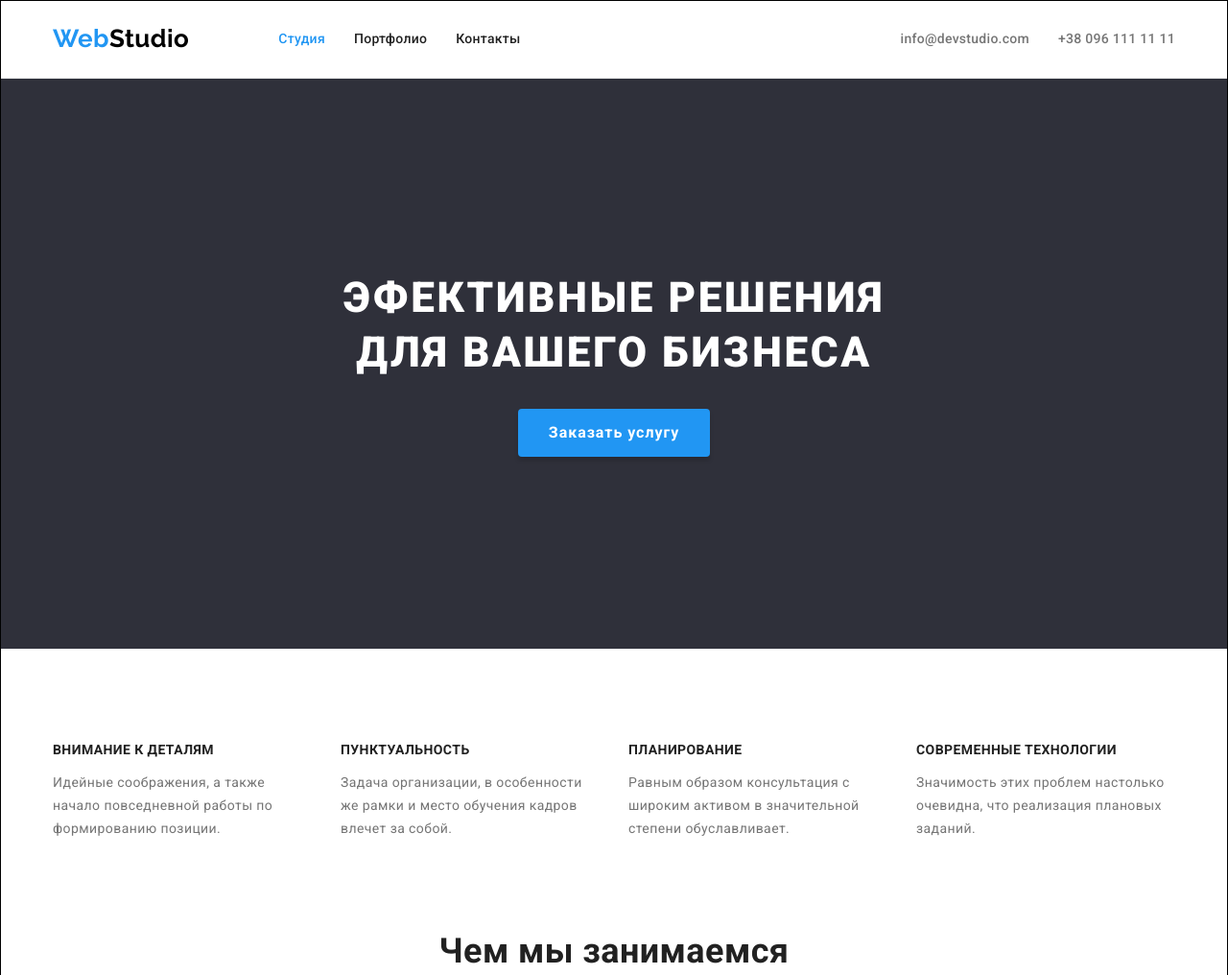
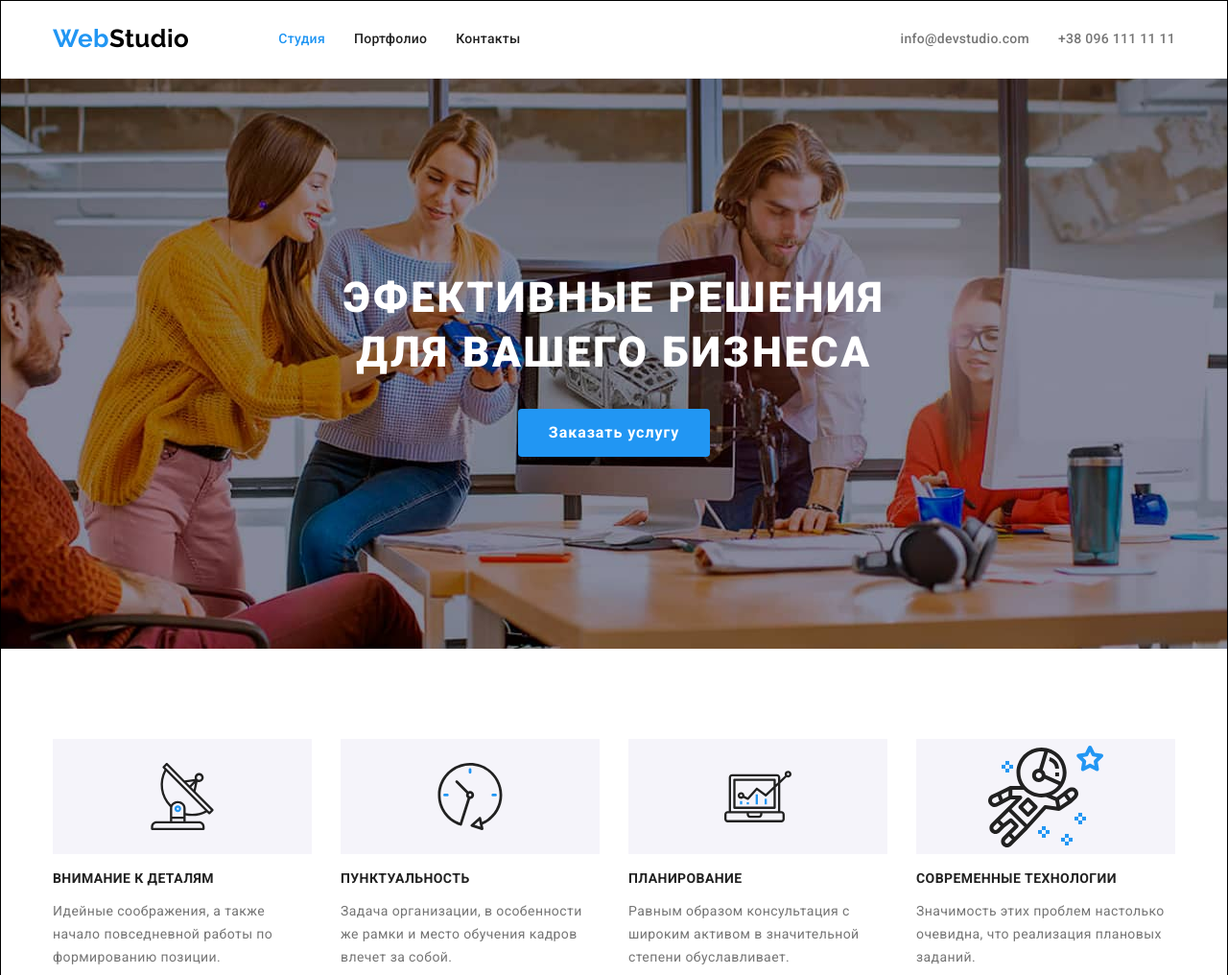
Before and after one commit to OlehKosminin/goit-markup-hw-04, a plain HTML site: page index.html in a window 1280 px wide. Shown: the top 1016 px of the page at 96% size. Drawn offline with nearby package versions, Linux system fonts and the light colour scheme.

Commit message:
add some svg

```diff
--- a/index.html
+++ b/index.html
@@ -49,21 +49,21 @@
         <!-- Особености -->
         <section class="section section-style padding-none" >
             <div class="container">
-                <h2 class="features hidden"></h2>
+                <h2 class="features hidden ">особенности</h2>
                 <ul class="trait">
-                    <li class="item item-size">
+                    <li class="item item-size icon-one">
                         <h3 class="title"> ВНИМАНИЕ К ДЕТАЛЯМ </h3>
                         <p>Идейные соображения, а также начало повседневной работы по формированию позиции.</p>
                     </li>
-                    <li class="item item-size">
+                    <li class="item item-size icon-clock">
                         <h3 class="title">ПУНКТУАЛЬНОСТЬ</h3>
                         <p>Задача организации, в особенности же рамки и место обучения кадров влечет за собой.</p>
                     </li>
-                    <li class="item item-size">
+                    <li class="item item-size icon-diagrama">
                         <h3 class="title"> ПЛАНИРОВАНИЕ</h3>
                         <p>Равным образом консультация с широким активом в значительной степени обуславливает.</p>
                     </li>
-                    <li class="item item-size">
+                    <li class="item item-size icon-astronaut">
                         <h3 class="title">СОВРЕМЕННЫЕ ТЕХНОЛОГИИ</h3>
                         <p>Значимость этих проблем настолько очевидна, что реализация плановых заданий.</p>
                     </li>
--- a/style/style.css
+++ b/style/style.css
@@ -38,7 +38,7 @@ a {
     /* color: #757575; */
 }
 
-h1,h2,h3,h4,h5{
+h1,h2,h4,h5{
     margin-top: 0;
         margin-bottom: 0;
 }
@@ -77,8 +77,18 @@ margin-right: auto;
 }
 
 .hidden{
-    visibility: hidden;
-}
+         position: absolute;
+         width: 1px;
+         height: 1px;
+         margin: -1px;
+         border: 0;
+         padding: 0;
+         white-space: nowrap;
+         clip-path: inset(100%);
+         clip: rect(0 0 0 0);
+         overflow: hidden;
+        }
+
 
 
 .logo{
@@ -219,11 +229,23 @@ border-bottom: 1px solid #ECECEC;
 /* main */
 /* блок герой */
 .blok {
+
+    background-image: linear-gradient(
+        to right,
+        rgba(47, 48, 58, 0.4),
+        rgba(47, 48, 58, 0.4)
+    );
+    background-image: url(../images/hero\ \(1\).jpg) ;
     background-color: #2F303A;
+    background-repeat: no-repeat;
+    background-position: center;
+
+
+    margin-right: auto;
+    margin-left: auto;
+
     padding-top: 200px;
     padding-bottom: 200px;
-    /* width: 1600px;
-        height: 600px; */
 
 }
 
@@ -337,6 +359,34 @@ border-bottom: 1px solid #ECECEC;
 
 .item-size{
     max-width: 270px;
+}
+
+.item-size::before{
+    content: "";
+    display: block;
+
+    height: 120px;
+
+    background-repeat: no-repeat;
+    background-position: 50% 50%;
+
+    background-color: #F5F4FA;
+}
+
+.icon-one::before{
+    background-image: url(../images/icon.svg/Group.svg);
+}
+
+.icon-clock::before {
+    background-image: url(../images/icon.svg/clock\ 1.svg);
+}
+
+.icon-diagrama::before {
+    background-image: url(../images/icon.svg/diagram\ 1.svg);
+}
+
+.icon-astronaut::before {
+    background-image: url(../images/icon.svg/astronaut\ 1.svg);
 }
 /*  ======== / ЧЕМ МЫ ЗАНИМАЕМСЯ ======= */
 
```
Also changed, not shown: images/hero (1).jpg (added), images/icon.svg/Group.svg (added), images/icon.svg/astronaut 1.svg (added), images/icon.svg/clock 1.svg (added), images/icon.svg/diagram 1.svg (added).
